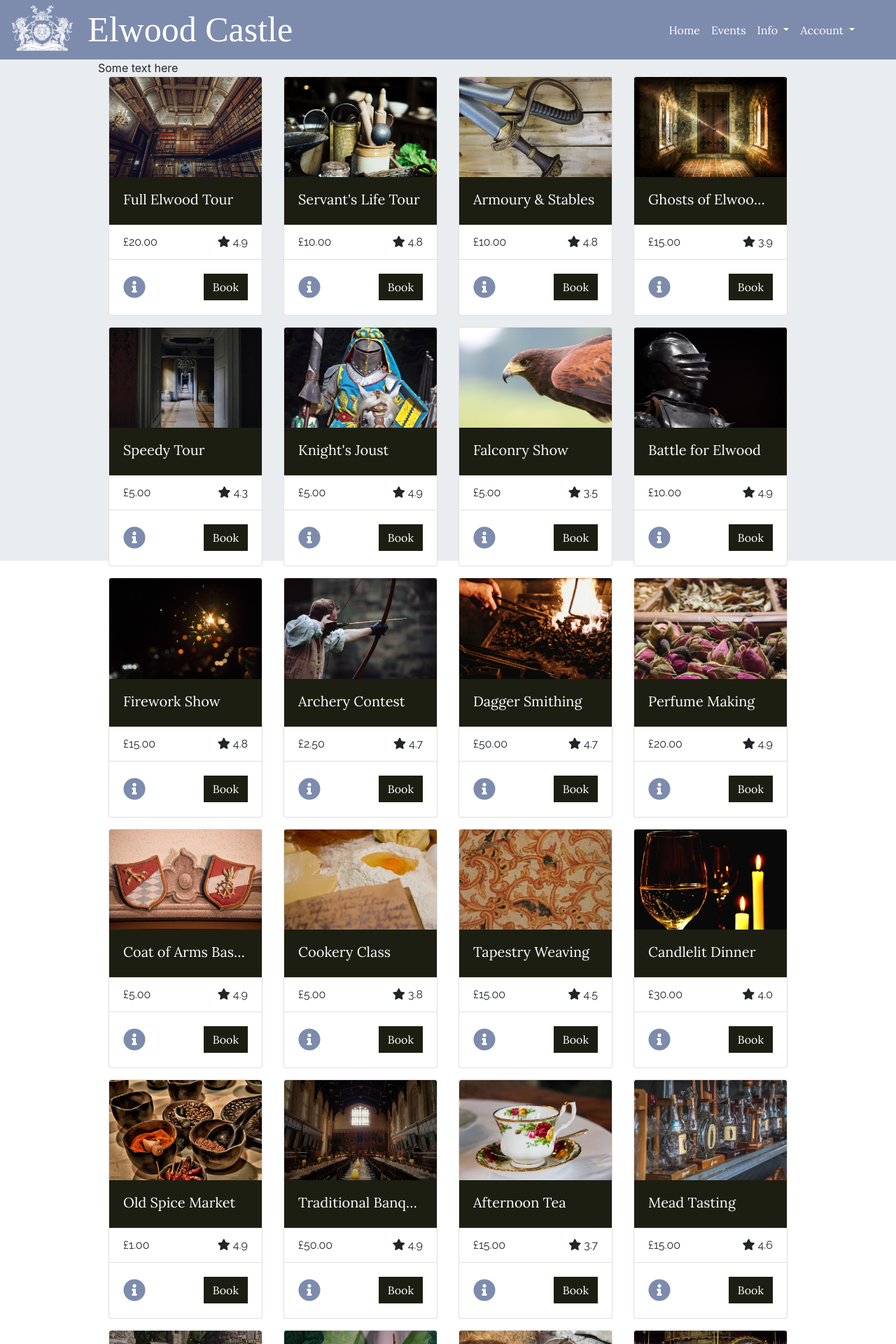
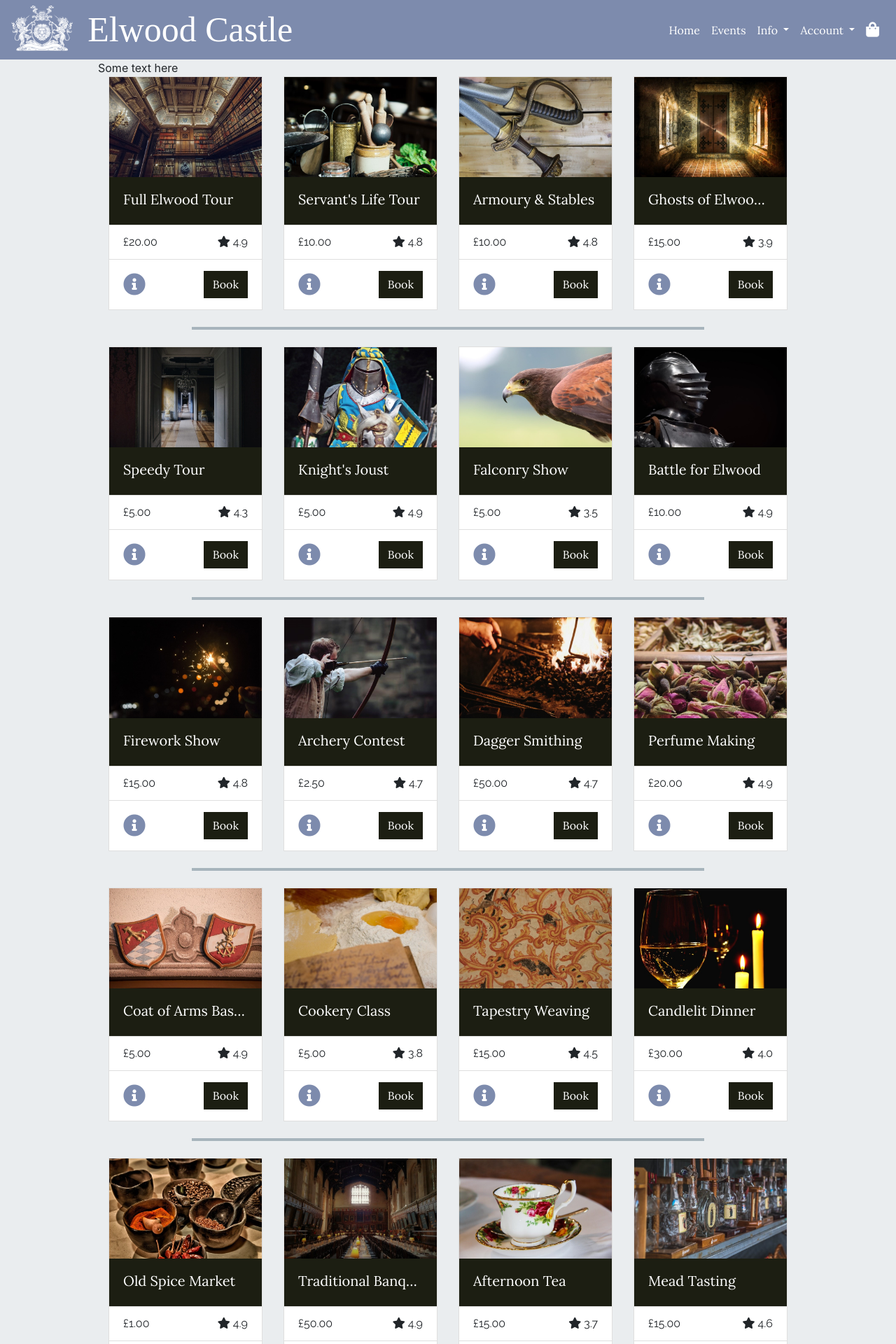
Before and after one commit to SDGreen/elwood-castle, a Django app: page /events/ in a window 1280 px wide. Shown: the top 1920 px of the page at 70% size. Run offline with Django 3.2, Linux system fonts and the light colour scheme; data comes from the database, SQL or seed files in the repository; some web fonts are replaced.

Commit message:
new (event details) & accociated url and template created

```diff
--- /dev/null
+++ b/events/templates/events/event_details.html
@@ -0,0 +1,4 @@
+{% extends 'base.html' %}
+{% block content %}
+    {{event.name}}
+{% endblock %}
--- a/events/templates/events/events.html
+++ b/events/templates/events/events.html
@@ -2,15 +2,15 @@
 
 {% block content %}
 
-<div class="container-fluid">
+<div id="events-container" class="container-fluid">
     <div class="row mx-auto guttered-row">
         Some text here
     </div>
-    <div class="row mx-auto guttered-row">
+    <div class="row mx-auto guttered-row pb-2">
         {% for event in events %}
-        <div class="col-sm-6 col-md-6 col-lg-4 col-xl-3">
-            <div class="card mb-3">
-                <img class="card-img-top" src="{{ event.image.url }}" alt="Card image cap">
+        <div class="col-sm-6 col-md-6 col-lg-4 col-xl-3 mb-2">
+            <div class="card rounded-0">
+                <img class="card-img-top rounded-0" src="{{ event.image.url }}" alt="Card image cap">
                 <div class="card-body card-body-title body-text">
                     <h5 class="heading-text">{{ event.name }}</h5>
                 </div>
@@ -22,17 +22,36 @@
                         </span>
                     </li>
                 </ul>
-                <div class="card-body">
+                <div class="card-body justify-content-between">
                     <a href="#" class="card-link">
                         <div class="icon">
-                           <i class="fas fa-info-circle"></i>
+                            <i class="fas fa-info-circle"></i>
                         </div>
                     </a>
-                    <a href="#" class="card-link btn button heading-text float-right">Book</a>
+                    <a href="#" class="card-link btn button heading-text">Book</a>
                 </div>
             </div>
-
         </div>
+        {% if forloop.counter|divisibleby:1 %}
+        <div class="col-12 d-sm-none mb-2">
+            <hr class="short-hr">
+        </div>
+        {% endif %}
+        {% if forloop.counter|divisibleby:2 %}
+        <div class="col-12 d-none d-sm-block d-md-block d-lg-none mb-2">
+            <hr class="short-hr">
+        </div>
+        {% endif %}
+        {% if forloop.counter|divisibleby:3 %}
+        <div class="col-12 d-none d-lg-block d-xl-none mb-2">
+            <hr class="short-hr">
+        </div>
+        {% endif %}
+        {% if forloop.counter|divisibleby:4 %}
+        <div class="col-12 d-none d-xl-block mb-2">
+            <hr class="short-hr">
+        </div>
+        {% endif %}
         {% endfor %}
     </div>
 </div>
--- a/events/urls.py
+++ b/events/urls.py
@@ -3,4 +3,5 @@ from . import views
 
 urlpatterns = [
     path('', views.all_events, name='events'),
+    path('<int:event_id>/', views.event_info, name="event_info")
 ]
--- a/events/views.py
+++ b/events/views.py
@@ -1,4 +1,4 @@
-from django.shortcuts import render
+from django.shortcuts import render, get_object_or_404
 
 from .models import Category, Event
 
@@ -15,3 +15,16 @@ def all_events(request):
     }
 
     return render(request, template, context)
+
+
+def event_info(request, event_id):
+
+    print("triggered")
+    event = get_object_or_404(Event, pk=event_id)
+
+    template = 'events/event_details.html'
+    context = {
+        'event': event,
+    }
+
+    return render(request, template, context)
--- a/static/css/style.css
+++ b/static/css/style.css
@@ -41,11 +41,12 @@ h5{
 header {
     background-color: #7D8BAD;
 }
-
+#events-container,
 #block-content {
     background-color: #eaedef;
 }
 
+#main-navbar i,
 button.navbar-toggler,
 #main-navbar a{
     color: white;
@@ -95,6 +96,12 @@ i:hover {
     text-align: center;
     font-size: 2em;
     line-height: normal;
+}
+
+.short-hr{
+    border: 2px solid #A7B4BC;
+    background-color: #A7B4BC;
+    width: 75%;
 }
 
 /*------------ Navbar ----------*/
@@ -150,6 +157,11 @@ div[aria-labelledby="account-dropdownMenuLink"]>.dropdown-item{
     padding-bottom: 0.2em;
 }
 
+.card-body:not(.card-body-title){
+    display: flex;
+    padding: 1rem 1.25em;
+}
+
 @media (min-width: 580px){
     .guttered-row{
         width: 80%;
```
